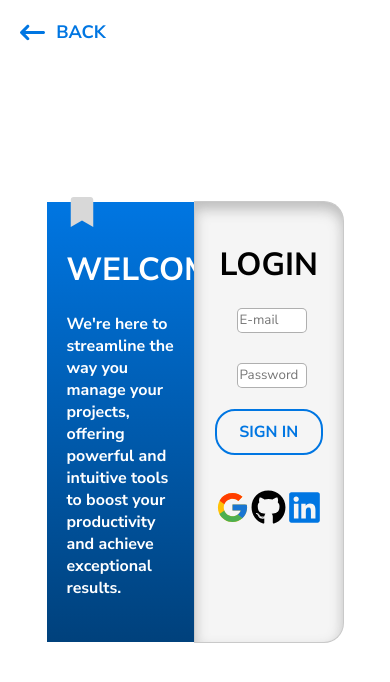
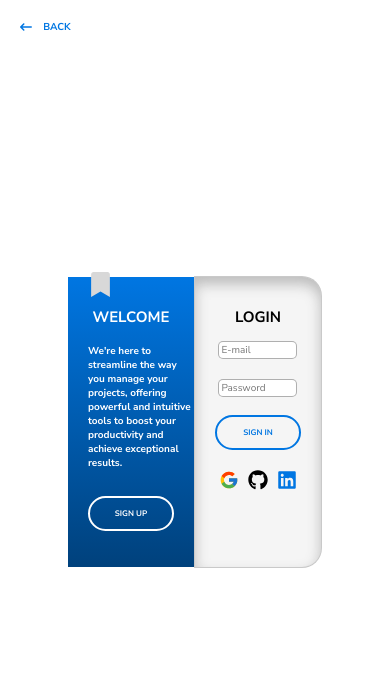
Before and after one commit to GuilhermeHalter/Solve4u, a React (Vite) app in the folder Frontend-React/solve4u-react/: page /signin in a window 390 px wide. Shown: the top 682 px of the page. Built offline with nearby package versions, Linux system fonts and the light colour scheme.

Commit message:
Making mobile SignUpScreen and SignInScreen responsive

```diff
--- a/Frontend-React/solve4u-react/src/css/screenStyle/signScreen/SignInScreen.css
+++ b/Frontend-React/solve4u-react/src/css/screenStyle/signScreen/SignInScreen.css
@@ -2,7 +2,7 @@
     width: 25%;
     height: 400px;
     margin-left: 5%;
-    background: linear-gradient(180deg, rgba(0,118,226,1) 0%, rgba(0,65,124,1) 100%);
+    background: linear-gradient(180deg, rgba(0, 118, 226, 1) 0%, rgba(0, 65, 124, 1) 100%);
     padding: 20px;
     transform: translateX(200px);
     animation: slideIn 1.8s forwards;
@@ -15,7 +15,7 @@
     }
 }
 
-.text{
+.text {
     width: 100%;
     max-height: 50%;
     overflow: hidden;
@@ -33,21 +33,11 @@
     margin-right: 5%;
     background-color: whitesmoke;
     border: 1px solid rgba(129, 129, 129, 0.377);
-    box-shadow: Vertical offset 19px;
+    box-shadow: inset 0px 7px 13px 0px rgba(94, 94, 94, 0.377);
     padding: 20px;
     border-radius: 0 20px 20px 0;
-    -webkit-box-shadow: inset 0px 7px 13px 0px rgba(94, 94, 94, 0.377);
-    -moz-box-shadow: inset 0px 7px 13px 0px rgba(94, 94, 94, 0.377);
-    box-shadow: inset 0px 7px 13px 0px rgba(94, 94, 94, 0.377);
     transform: translateX(-100px);
     animation: slideIn 1.5s forwards;
-}
-
-@keyframes slideIn {
-    to {
-        transform: translateX(0);
-        opacity: 1;
-    }
 }
 
 .signInContainer {
@@ -82,21 +72,16 @@
     border-radius: 20px;
 }
 
-.inEmailInput {
+.inEmailInput, .inPasswordInput {
     border: 1px solid #5e5d5d7e;
     margin-left: 20%;
     width: 60%;
     outline: none;
     border-radius: 5px;
-    margin-bottom: 30px;
 }
 
-.inPasswordInput {
-    border: 1px solid #5e5d5d7e;
-    margin-left: 20%;
-    width: 60%;
-    outline: none;
-    border-radius: 5px;
+.inEmailInput {
+    margin-bottom: 30px;
 }
 
 .signButton {
@@ -114,16 +99,15 @@
 .signButton:hover {
     background-color: #ffffff;
     color: #0076E2;
-    transition: 0.5 s;
+    transition: 0.5s;
 }
 
-.upSignButton{
+.upSignButton {
     display: flex;
     justify-content: center;
     align-items: center;
     margin-top: 20%;
 }
-
 
 .signUpButton {
     display: flex;
@@ -144,14 +128,14 @@
     background-color: #ffffff;
 }
 
-.signUpButtonComp{
+.signUpButtonComp {
     display: flex;
     margin-top: 40%;
     align-items: center;
     justify-content: center;
 }
 
-.singInButton{
+.singInButton {
     display: flex;
     width: 150px;
     text-decoration: none;
@@ -170,14 +154,14 @@
     background-color: #0076E2;
 }
 
-.signInButtonComp{
+.signInButtonComp {
     display: flex;
     margin-top: 20%;
     justify-content: center;
     align-items: center;
 }
 
-.iconsLogin ul{
+.iconsLogin ul {
     display: grid;
     grid-template-columns: 33.3% 33.3% 33.3%;
     font-size: 35px;
@@ -187,7 +171,7 @@
     text-align: center;
 }
 
-.iconsLogin ul li:hover{
+.iconsLogin ul li:hover {
     transition: 0.5s;
     transform: scale(1.2);
 }
@@ -196,14 +180,14 @@
     color: #0076E2;
 }
 
-.signInBackButtonComp{
+.signInBackButtonComp {
     position: absolute;
     width: 140px;
     top: 20px;
     left: 20px;
 }
 
-.signInBackButton{
+.signInBackButton {
     display: flex;
     font-weight: bold;
     text-decoration: none;
@@ -211,7 +195,7 @@
     font-size: 18px;
 }
 
-.arrowBack{
+.signInArrowBack {
     color: #0076E2;
     margin-right: 8%;
     height: auto;
@@ -234,20 +218,13 @@
         width: 30%;
         height: 300px;
         margin-left: 5%;
-        background: linear-gradient(180deg, rgba(0,118,226,1) 0%, rgba(0,65,124,1) 100%);
+        background: linear-gradient(180deg, rgba(0, 118, 226, 1) 0%, rgba(0, 65, 124, 1) 100%);
         padding: 20px;
         transform: translateX(200px);
         animation: slideIn 1.8s forwards;
     }
 
-    @keyframes slideIn {
-        to {
-            transform: translateX(0);
-            opacity: 1;
-        }
-    }
-
-    .text{
+    .text {
         width: 100%;
         max-height: 50%;
         overflow: hidden;
@@ -267,21 +244,11 @@
         margin-right: 5%;
         background-color: whitesmoke;
         border: 1px solid rgba(129, 129, 129, 0.377);
-        box-shadow: Vertical offset 19px;
+        box-shadow: inset 0px 7px 13px 0px rgba(94, 94, 94, 0.377);
         padding: 20px;
         border-radius: 0 20px 20px 0;
-        -webkit-box-shadow: inset 0px 7px 13px 0px rgba(94, 94, 94, 0.377);
-        -moz-box-shadow: inset 0px 7px 13px 0px rgba(94, 94, 94, 0.377);
-        box-shadow: inset 0px 7px 13px 0px rgba(94, 94, 94, 0.377);
         transform: translateX(-100px);
         animation: slideIn 1.5s forwards;
-    }
-
-    @keyframes slideIn {
-        to {
-            transform: translateX(0);
-            opacity: 1;
-        }
     }
 
     .signInContainer {
@@ -312,22 +279,17 @@
         border-radius: 20px;
     }
 
-    .inEmailInput {
-        border: 1px solid #5e5d5d7e;
-        margin-top: 25%;
-        width: 130%;
-        outline: none;
-        border-radius: 5px;
-        font-size: 12px;
-        margin-bottom: 20px;
-    }
-
-    .inPasswordInput {
+    .inEmailInput, .inPasswordInput {
         border: 1px solid #5e5d5d7e;
         width: 130%;
         outline: none;
         border-radius: 5px;
         font-size: 12px;
+    }
+
+    .inEmailInput {
+        margin-top: 25%;
+        margin-bottom: 20px;
     }
 
     .signButton {
@@ -345,16 +307,15 @@
     .signButton:hover {
         background-color: #ffffff;
         color: #0076E2;
-        transition: 0.5 s;
+        transition: 0.5s;
     }
 
-    .upSignButton{
+    .upSignButton {
         display: flex;
         justify-content: center;
         align-items: center;
         margin-top: 20%;
     }
-
 
     .signUpButton {
         display: flex;
@@ -375,14 +336,14 @@
         background-color: #ffffff;
     }
 
-    .signUpButtonComp{
+    .signUpButtonComp {
         display: flex;
         margin-top: 30%;
         align-items: center;
         justify-content: center;
     }
 
-    .singInButton{
+    .singInButton {
         display: flex;
         width: 150px;
         text-decoration: none;
@@ -401,14 +362,14 @@
         background-color: #0076E2;
     }
 
-    .signInButtonComp{
+    .signInButtonComp {
         font-size: 10px;
         display: flex;
         justify-content: center;
         align-items: center;
     }
 
-    .iconsLogin ul{
+    .iconsLogin ul {
         display: grid;
         grid-template-columns: 33.3% 33.3% 33.3%;
         font-size: 20px;
@@ -418,7 +379,7 @@
         text-align: center;
     }
 
-    .iconsLogin ul li:hover{
+    .iconsLogin ul li:hover {
         transition: 0.5s;
         transform: scale(1.2);
     }
@@ -427,14 +388,14 @@
         color: #0076E2;
     }
 
-    .signInBackButtonComp{
+    .signInBackButtonComp {
         position: absolute;
         width: 140px;
         top: 20px;
         left: 20px;
     }
 
-    .signInBackButton{
+    .signInBackButton {
         display: flex;
         font-weight: bold;
         text-decoration: none;
@@ -442,11 +403,11 @@
         font-size: 18px;
     }
 
-    .arrowBack{
+    .signInArrowBack {
         color: #0076E2;
         margin-right: 8%;
         height: auto;
-        width: 12px;
+        width: 22px;
     }
 
     .bookMarkIcon {
@@ -456,3 +417,214 @@
         font-size: 30px;
     }
 }
+
+/*
+                                 <---------------- Mobile ---------------->
+*/
+
+@media only screen
+and (max-width: 541px){
+    .welcomeComp {
+        width: 20%;
+        height: 250px;
+        margin-left: 5%;
+        background: linear-gradient(180deg, rgba(0, 118, 226, 1) 0%, rgba(0, 65, 124, 1) 100%);
+        padding: 20px;
+        transform: translateX(200px);
+        animation: slideIn 1.8s forwards;
+    }
+
+    .text {
+        width: 100%;
+        max-height: 50%;
+        overflow: hidden;
+    }
+
+    .textContent {
+        margin-top: 20%;
+        font-weight: bold;
+        color: #ffff;
+        text-align: left;
+        font-size: 10px;
+        width: 120%;
+    }
+
+    .loginComp {
+        width: 20%;
+        height: 250px;
+        margin-right: 5%;
+        background-color: whitesmoke;
+        border: 1px solid rgba(129, 129, 129, 0.377);
+        box-shadow: inset 0px 7px 13px 0px rgba(94, 94, 94, 0.377);
+        padding: 20px;
+        border-radius: 0 20px 20px 0;
+        transform: translateX(-100px);
+        animation: slideIn 1.5s forwards;
+    }
+
+    .signInContainer {
+        display: flex;
+        flex-direction: row;
+        justify-content: center;
+        align-items: center;
+    }
+
+    .welcomeTitle {
+        text-align: center;
+        color: #ffff;
+        font-size: 15px;
+        font-weight: bold;
+    }
+
+    .loginTitle {
+        font-weight: bold;
+        text-align: center;
+        color: #000000;
+        font-size: 15px;
+    }
+
+    .inputSignIn {
+        display: grid;
+        width: 20%;
+        height: auto;
+        border-radius: 20px;
+    }
+
+    .inEmailInput, .inPasswordInput {
+        border: 1px solid #5e5d5d7e;
+        width: 420%;
+        outline: none;
+        border-radius: 5px;
+        font-size: 10px;
+    }
+
+    .inEmailInput {
+        margin-top: 25%;
+        margin-bottom: 20px;
+    }
+
+    .signButton {
+        border-radius: 20px;
+        border: 2px solid #ffff;
+        text-decoration: none;
+        font-weight: bold;
+        color: #ffff;
+        justify-content: center;
+        align-items: center;
+        width: 50%;
+        height: 8%;
+    }
+
+    .signButton:hover {
+        background-color: #ffffff;
+        color: #0076E2;
+        transition: 0.5s;
+    }
+
+    .upSignButton {
+        display: flex;
+        justify-content: center;
+        align-items: center;
+        margin-top: 20%;
+    }
+
+    .signUpButton {
+        display: flex;
+        font-size: 8px;
+        text-decoration: none;
+        font-weight: bold;
+        color: #ffff;
+        justify-content: center;
+        align-items: center;
+        border: 2px solid #ffff;
+        border-radius: 20px;
+        padding: 10px;
+    }
+
+    .signUpButton:hover {
+        transition: 0.5s;
+        color: #0076E2;
+        background-color: #ffffff;
+    }
+
+    .signUpButtonComp {
+        display: flex;
+        margin-top: 30%;
+        align-items: center;
+        justify-content: center;
+    }
+
+    .singInButton {
+        display: flex;
+        width: 150px;
+        text-decoration: none;
+        font-weight: bold;
+        font-size: 8px;
+        color: #0076E2;
+        justify-content: center;
+        align-items: center;
+        border: 2px solid #0076E2;
+        border-radius: 20px;
+        padding: 10px;
+    }
+
+    .singInButton:hover {
+        transition: 0.5s;
+        color: #fff;
+        background-color: #0076E2;
+    }
+
+    .signInButtonComp {
+        font-size: 8px;
+        display: flex;
+        justify-content: center;
+        align-items: center;
+    }
+
+    .iconsLogin ul {
+        display: grid;
+        grid-template-columns: 33.3% 33.3% 33.3%;
+        font-size: 20px;
+        padding: 0;
+        justify-content: center;
+        align-items: center;
+        text-align: center;
+    }
+
+    .iconsLogin ul li:hover {
+        transition: 0.5s;
+        transform: scale(1.2);
+    }
+
+    .linkedinIcon {
+        color: #0076E2;
+    }
+
+    .signInBackButtonComp {
+        position: absolute;
+        width: 140px;
+        top: 20px;
+        left: 20px;
+    }
+
+    .signInBackButton {
+        display: flex;
+        font-weight: bold;
+        text-decoration: none;
+        color: #0076E2;
+        font-size: 10px;
+    }
+
+    .signInArrowBack {
+        color: #0076E2;
+        margin-right: 8%;
+        width: 12px;
+    }
+
+    .bookMarkIcon {
+        display: flex;
+        margin-top: -25px;
+        color: #d8d8d8;
+        font-size: 25px;
+    }
+}
--- a/Frontend-React/solve4u-react/src/css/screenStyle/signScreen/SignUpScreen.css
+++ b/Frontend-React/solve4u-react/src/css/screenStyle/signScreen/SignUpScreen.css
@@ -149,7 +149,7 @@
     font-size: 18px;
 }
 
-.arrowBack{
+.signUpArrowBack{
     color: #0076E2;
     margin-right: 8%;
     height: auto;
@@ -319,11 +319,11 @@
         font-size: 18px;
     }
 
-    .arrowBack{
+    .signUpArrowBack{
         color: #0076E2;
         margin-right: 8%;
         height: auto;
-        width: 25px;
+        width: 22px;
     }
 
     .markBookIcon {
--- a/Frontend-React/solve4u-react/src/screens/SignInScreen.jsx
+++ b/Frontend-React/solve4u-react/src/screens/SignInScreen.jsx
@@ -8,7 +8,7 @@ const SignIn = () => {
     return (
         <div className="global">
             <div className="signInBackButtonComp">
-            <Link to={"/"} className="signInBackButton"><FaArrowLeftLong className="arrowBack"/> BACK </Link>
+            <Link to={"/"} className="signInBackButton"><FaArrowLeftLong className="signInArrowBack"/> BACK </Link>
             </div>
             <div className="signInContainer">
                 <div className="welcomeComp">
--- a/Frontend-React/solve4u-react/src/screens/SignUpScreen.jsx
+++ b/Frontend-React/solve4u-react/src/screens/SignUpScreen.jsx
@@ -7,7 +7,7 @@ const SignIn = () => {
     return (
         <div className="global">
             <div className="signUpBackButtonComp">
-            <Link to={"/signin"} className="signUpBackButton"><FaArrowLeftLong className="arrowBack"/> BACK </Link>
+            <Link to={"/signin"} className="signUpBackButton"><FaArrowLeftLong className="signUpArrowBack"/> BACK </Link>
             </div>
             <div className="signUpContainer">
                 <div className="manageJobComp">
```
Also changed, not shown: Frontend-React/solve4u-react/src/css/screenStyle/homeScreenStyle/HomeScreen.css (+1 -20 lines), Frontend-React/solve4u-react/src/css/compStyle/compHomeStyle/HomeHeaderComp.css (line endings or trailing spaces).
